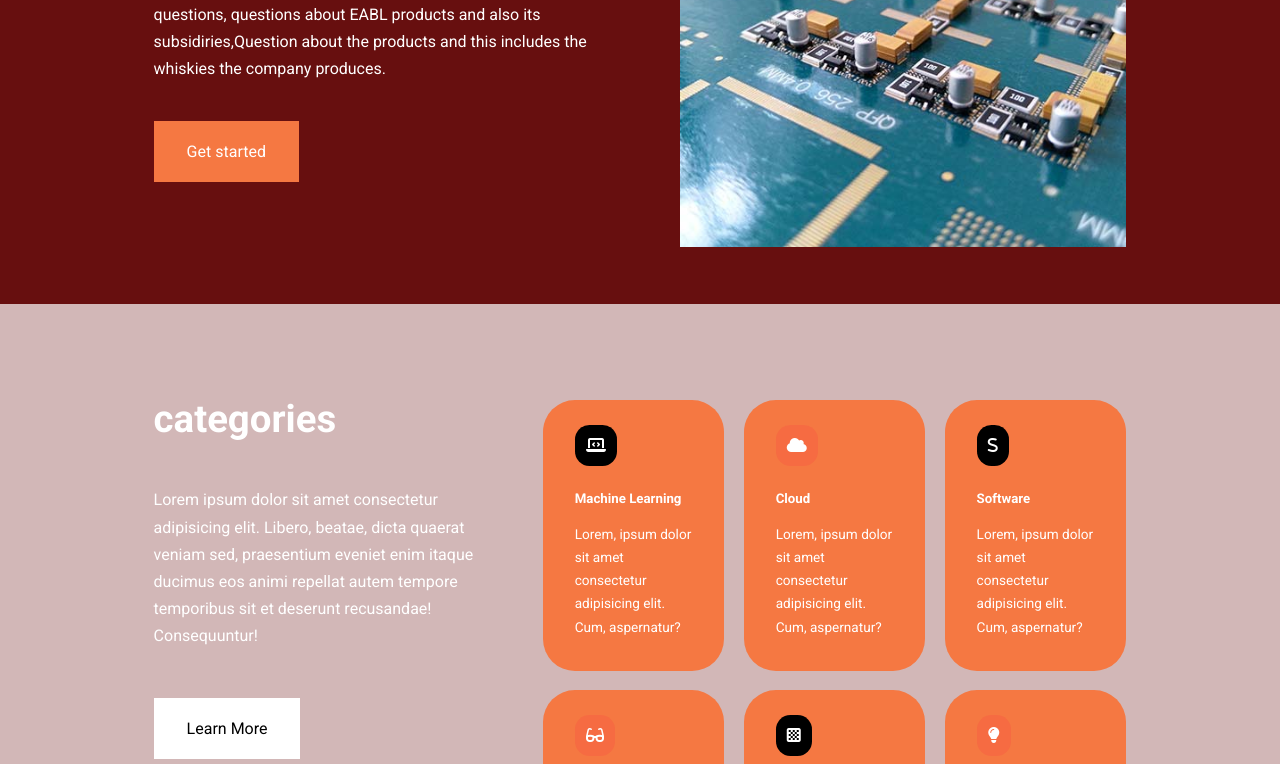
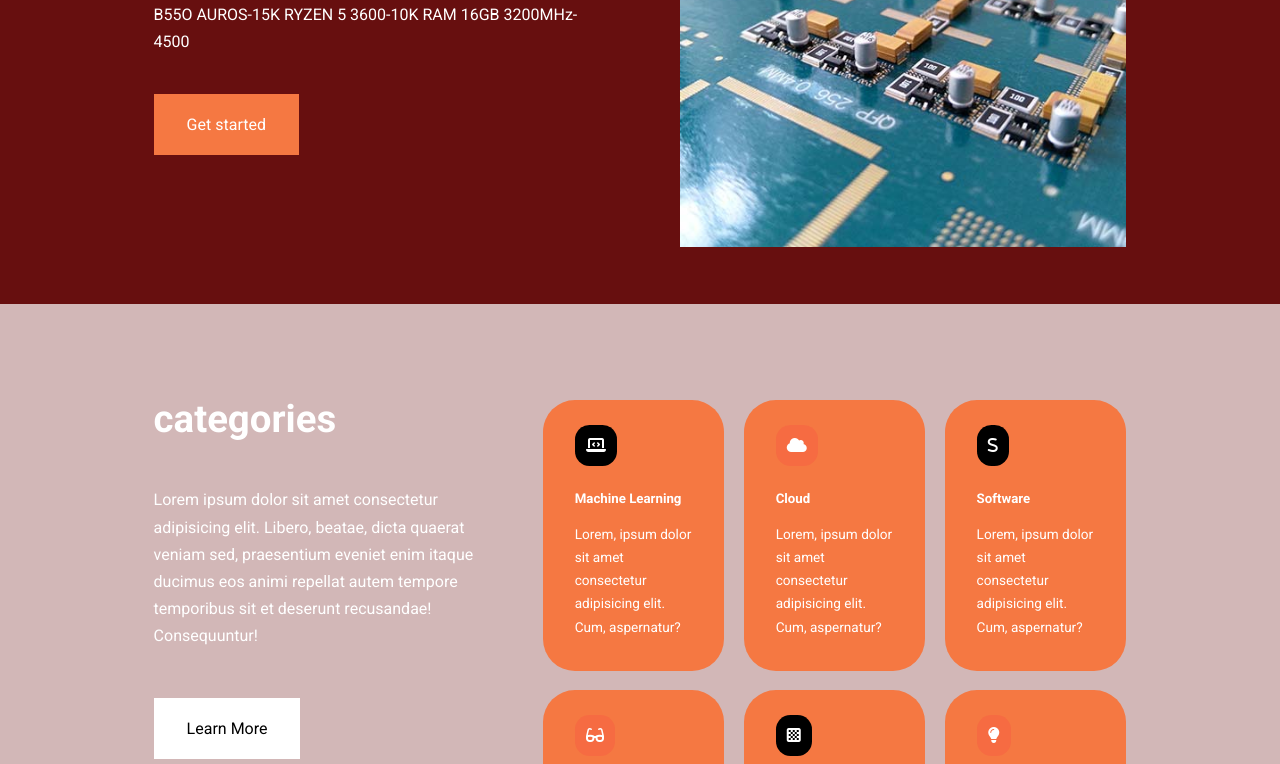
Before and after one commit to jazeymich/GBresponsive, a plain HTML site: page index.html in a window 1280 px wide. Shown: the part 336-1100 px from the top of the page. Drawn offline with nearby package versions, Linux system fonts and the light colour scheme.

```diff
--- a/index.html
+++ b/index.html
@@ -47,7 +47,10 @@
   <div class="header_left">
       <h1>Grow your skills to advance your career path</h1>
      <p>
-      it was online done through hirevue, had maths reated questions, questions about EABL products and also its subsidiries,Question about the products and this includes the whiskies the company produces.
+
+B55O AUROS-15K
+RYZEN 5 3600-10K
+RAM 16GB 3200MHz-4500
       </p>
       <a href="programs.html" class="btn btn-primary">Get started</a>
 
```
